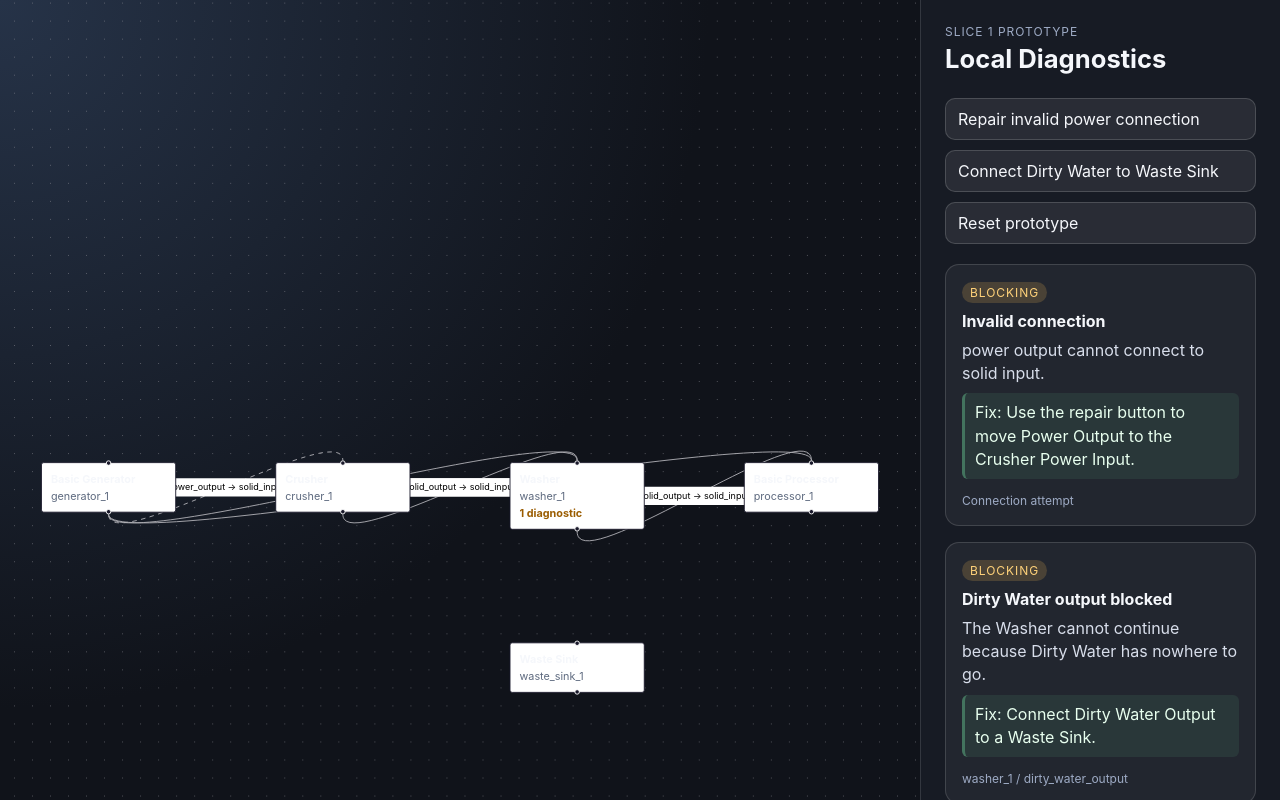
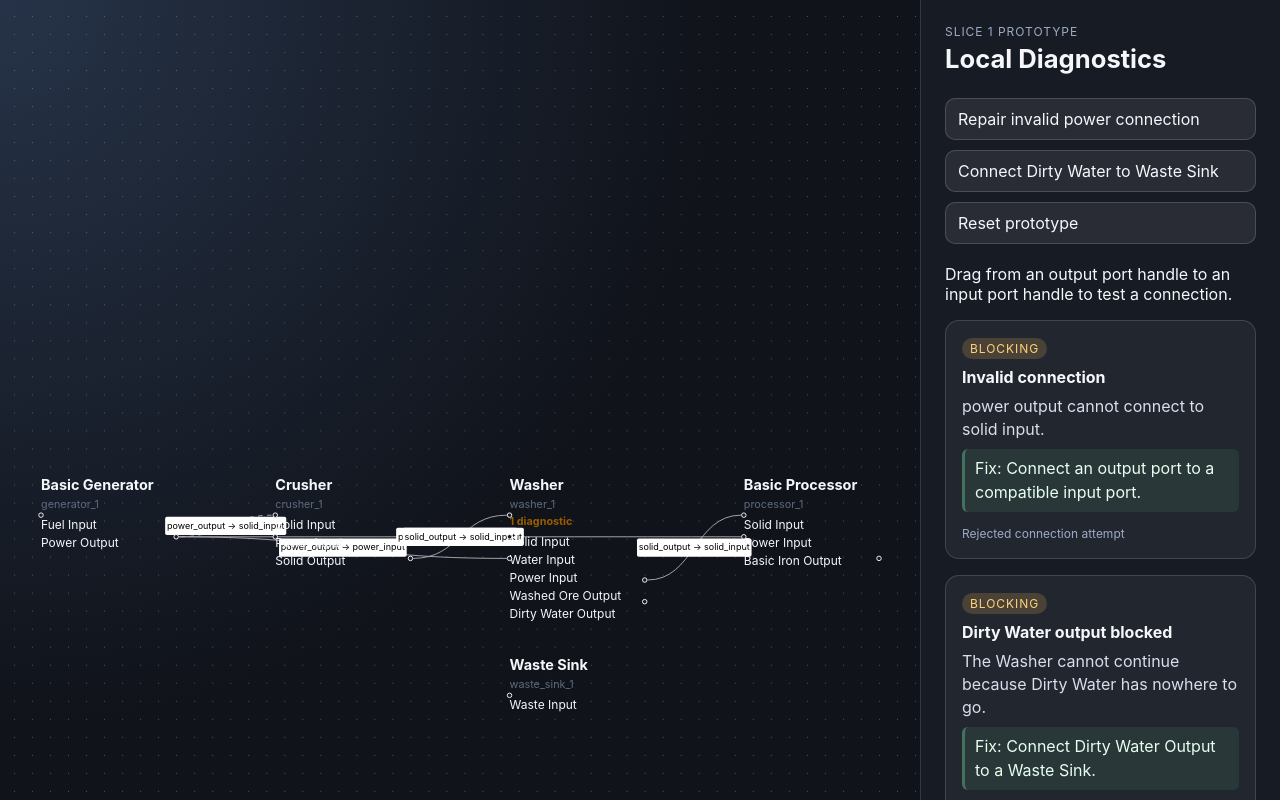
Before and after one commit to killerbearddude/Crushline-React, a React (Vite) app: page / in a window 1280 px wide. Shown: the top 800 px of the page. Built offline with nearby package versions, Linux system fonts and the light colour scheme.

Commit message:
Add minimal player connection interaction

```diff
--- a/src/App.jsx
+++ b/src/App.jsx
@@ -1,5 +1,5 @@
 import { useCallback, useMemo, useState } from "react";
-import { Background, Controls, MiniMap, ReactFlow } from "@xyflow/react";
+import { Background, Controls, Handle, MiniMap, Position, ReactFlow } from "@xyflow/react";
 import "@xyflow/react/dist/style.css";
 
 import diagnosticsCatalog from "../catalog/slice1_diagnostics.json";
@@ -7,7 +7,7 @@ import machinesCatalog from "../catalog/slice1_machines.json";
 import objectivesCatalog from "../catalog/slice1_objectives.json";
 import recipesCatalog from "../catalog/slice1_recipes.json";
 import resourcesCatalog from "../catalog/slice1_resources.json";
-import { diagnoseLocalGraph } from "./domain/localDiagnostics.mjs";
+import { diagnoseConnectionAttempt, diagnoseLocalGraph } from "./domain/localDiagnostics.mjs";
 import { evaluateObjectives } from "./domain/objectiveProgress.mjs";
 import { evaluateRuntimeGraph } from "./domain/runtimeGraphEvaluator.mjs";
 
@@ -113,11 +113,49 @@ const initialNodePositions = {
 };
 
 const displayNames = new Map(catalog.machines.machines.map((machine) => [machine.id, machine.display_name]));
+const catalogMachinesById = new Map(catalog.machines.machines.map((machine) => [machine.id, machine]));
 const diagnosticDefinitions = new Map(catalog.diagnostics.diagnostics.map((diagnostic) => [diagnostic.id, diagnostic]));
 
 function readablePortName(portId) {
   return portId.replaceAll("_", " ");
 }
+
+function portHandleTop(index) {
+  return 44 + index * 24;
+}
+
+function MachineNode({ data }) {
+  const ports = data.catalogMachine.ports ?? [];
+
+  return (
+    <div className="machine-node">
+      <strong>{data.displayName}</strong>
+      <span>{data.runtimeMachine.id}</span>
+      {data.diagnosticCount > 0 ? <em>{data.diagnosticCount} diagnostic</em> : null}
+      <div className="port-list" aria-label={`${data.displayName} ports`}>
+        {ports.map((port, index) => {
+          const isInput = port.direction === "input";
+          return (
+            <div key={port.id} className={`port-row ${port.direction}`}>
+              <Handle
+                id={port.id}
+                type={isInput ? "target" : "source"}
+                position={isInput ? Position.Left : Position.Right}
+                className={`port-handle ${port.kind}`}
+                style={{ top: portHandleTop(index) }}
+              />
+              <small>{port.display_name ?? readablePortName(port.id)}</small>
+            </div>
+          );
+        })}
+      </div>
+    </div>
+  );
+}
+
+const nodeTypes = {
+  machine: MachineNode,
+};
 
 function diagnosticLabel(diagnostic) {
   const definition = diagnosticDefinitions.get(diagnostic.definition_id);
@@ -133,8 +171,8 @@ function diagnosticLabel(diagnostic) {
     return {
       ...fallback,
       message: `${sourcePort} cannot connect to ${targetPort}.`,
-      repair_hint: "Use the repair button to move Power Output to the Crusher Power Input.",
-      target_label: "Connection attempt",
+      repair_hint: "Connect an output port to a compatible input port.",
+      target_label: "Rejected connection attempt",
     };
   }
 
@@ -161,19 +199,17 @@ function hasDiagnostic(diagnostics, definitionId) {
 
 function graphNodes(graph, diagnostics, nodePositions) {
   return graph.machines.map((machine) => {
+    const catalogMachine = catalogMachinesById.get(machine.catalog_machine_id);
     const localDiagnostics = diagnosticsForMachine(diagnostics, machine.id);
     return {
       id: machine.id,
-      type: "default",
+      type: "machine",
       position: nodePositions[machine.id] ?? { x: 0, y: 0 },
       data: {
-        label: (
-          <div className="machine-node">
-            <strong>{displayNames.get(machine.catalog_machine_id) ?? machine.catalog_machine_id}</strong>
-            <span>{machine.id}</span>
-            {localDiagnostics.length > 0 ? <em>{localDiagnostics.length} diagnostic</em> : null}
-          </div>
-        ),
+        runtimeMachine: machine,
+        catalogMachine,
+        displayName: displayNames.get(machine.catalog_machine_id) ?? machine.catalog_machine_id,
+        diagnosticCount: localDiagnostics.length,
       },
     };
   });
@@ -183,7 +219,9 @@ function graphEdges(graph) {
   return graph.connections.map((connection) => ({
     id: connection.id,
     source: connection.source_runtime_machine_id,
+    sourceHandle: connection.source_port_id,
     target: connection.target_runtime_machine_id,
+    targetHandle: connection.target_port_id,
     label: `${connection.source_port_id} → ${connection.target_port_id}`,
     animated: connection.id === "invalid_power_to_solid",
   }));
@@ -198,10 +236,57 @@ function addConnectionOnce(connections, connectionToAdd) {
   return [...connections, connectionToAdd];
 }
 
+function graphMachinesByRuntimeId(graph) {
+  return new Map(graph.machines.map((machine) => [machine.id, machine]));
+}
+
+function findPort(catalogMachine, portId) {
+  return catalogMachine?.ports?.find((port) => port.id === portId);
+}
+
+function firstAcceptedResource(port) {
+  return Array.isArray(port?.accepted_resources) ? port.accepted_resources[0] : undefined;
+}
+
+function inferAttemptResource(sourcePort, targetPort) {
+  return firstAcceptedResource(sourcePort) ?? firstAcceptedResource(targetPort) ?? "unknown_resource";
+}
+
+function buildConnectionAttempt(graph, connectionParams) {
+  const runtimeMachines = graphMachinesByRuntimeId(graph);
+  const sourceRuntimeMachine = runtimeMachines.get(connectionParams.source);
+  const targetRuntimeMachine = runtimeMachines.get(connectionParams.target);
+  if (!sourceRuntimeMachine || !targetRuntimeMachine) return undefined;
+
+  const sourceMachineId = sourceRuntimeMachine.catalog_machine_id;
+  const targetMachineId = targetRuntimeMachine.catalog_machine_id;
+  const sourceCatalogMachine = catalogMachinesById.get(sourceMachineId);
+  const targetCatalogMachine = catalogMachinesById.get(targetMachineId);
+  const sourcePort = findPort(sourceCatalogMachine, connectionParams.sourceHandle);
+  const targetPort = findPort(targetCatalogMachine, connectionParams.targetHandle);
+  const resourceId = inferAttemptResource(sourcePort, targetPort);
+
+  return {
+    id: `player_${connectionParams.source}_${connectionParams.sourceHandle}_to_${connectionParams.target}_${connectionParams.targetHandle}`,
+    source_runtime_machine_id: connectionParams.source,
+    source_machine_id: sourceMachineId,
+    source_port_id: connectionParams.sourceHandle,
+    target_runtime_machine_id: connectionParams.target,
+    target_machine_id: targetMachineId,
+    target_port_id: connectionParams.targetHandle,
+    resource_id: resourceId,
+  };
+}
+
 export default function App() {
   const [graph, setGraph] = useState(initialPrototypeGraph);
   const [nodePositions, setNodePositions] = useState(initialNodePositions);
-  const diagnostics = useMemo(() => diagnoseLocalGraph(catalog, graph), [graph]);
+  const [connectionAttemptDiagnostics, setConnectionAttemptDiagnostics] = useState([]);
+  const graphDiagnostics = useMemo(() => diagnoseLocalGraph(catalog, graph), [graph]);
+  const diagnostics = useMemo(
+    () => [...connectionAttemptDiagnostics, ...graphDiagnostics],
+    [connectionAttemptDiagnostics, graphDiagnostics],
+  );
   const evaluatorResult = useMemo(() => evaluateRuntimeGraph(catalog, graph), [graph]);
   const objectives = useMemo(() => evaluateObjectives(catalog, evaluatorResult.progress), [evaluatorResult]);
   const basicIronObjective = objectives.find((objective) => objective.objective_id === "basic_iron_certification");
@@ -222,7 +307,28 @@ export default function App() {
     });
   }, []);
 
+  const handleConnect = useCallback(
+    (connectionParams) => {
+      const connectionAttempt = buildConnectionAttempt(graph, connectionParams);
+      if (!connectionAttempt) return;
+
+      const attemptDiagnostics = diagnoseConnectionAttempt(catalog, connectionAttempt);
+      if (attemptDiagnostics.length > 0) {
+        setConnectionAttemptDiagnostics(attemptDiagnostics);
+        return;
+      }
+
+      setConnectionAttemptDiagnostics([]);
+      setGraph((currentGraph) => ({
+        ...currentGraph,
+        connections: addConnectionOnce(currentGraph.connections, connectionAttempt),
+      }));
+    },
+    [graph],
+  );
+
   const repairInvalidConnection = () => {
+    setConnectionAttemptDiagnostics([]);
     setGraph((currentGraph) => ({
       ...currentGraph,
       connections: replaceConnection(currentGraph.connections, "invalid_power_to_solid", repairedPowerConnection),
@@ -230,6 +336,7 @@ export default function App() {
   };
 
   const connectDirtyWaterHandling = () => {
+    setConnectionAttemptDiagnostics([]);
     setGraph((currentGraph) => ({
       ...currentGraph,
       connections: addConnectionOnce(currentGraph.connections, dirtyWaterHandlingConnection),
@@ -239,15 +346,24 @@ export default function App() {
   const resetGraph = () => {
     setGraph(initialPrototypeGraph);
     setNodePositions(initialNodePositions);
+    setConnectionAttemptDiagnostics([]);
   };
 
-  const hasInvalidConnectionDiagnostic = hasDiagnostic(diagnostics, "invalid_connection");
-  const hasDirtyWaterDiagnostic = hasDiagnostic(diagnostics, "dirty_water_output_blocked");
+  const hasInvalidConnectionDiagnostic = hasDiagnostic(graphDiagnostics, "invalid_connection");
+  const hasDirtyWaterDiagnostic = hasDiagnostic(graphDiagnostics, "dirty_water_output_blocked");
 
   return (
     <main className="app-shell">
       <section className="graph-panel" aria-label="Slice 1 prototype graph">
-        <ReactFlow nodes={nodes} edges={edges} onNodesChange={handleNodesChange} fitView nodesDraggable>
+        <ReactFlow
+          nodes={nodes}
+          edges={edges}
+          nodeTypes={nodeTypes}
+          onConnect={handleConnect}
+          onNodesChange={handleNodesChange}
+          fitView
+          nodesDraggable
+        >
           <MiniMap />
           <Controls />
           <Background />
@@ -271,6 +387,8 @@ export default function App() {
             Reset prototype
           </button>
         </div>
+
+        <p className="interaction-hint">Drag from an output port handle to an input port handle to test a connection.</p>
 
         {diagnostics.length === 0 ? (
           <p className="all-clear">No active diagnostics. Runtime evaluator can derive route progress.</p>
```
